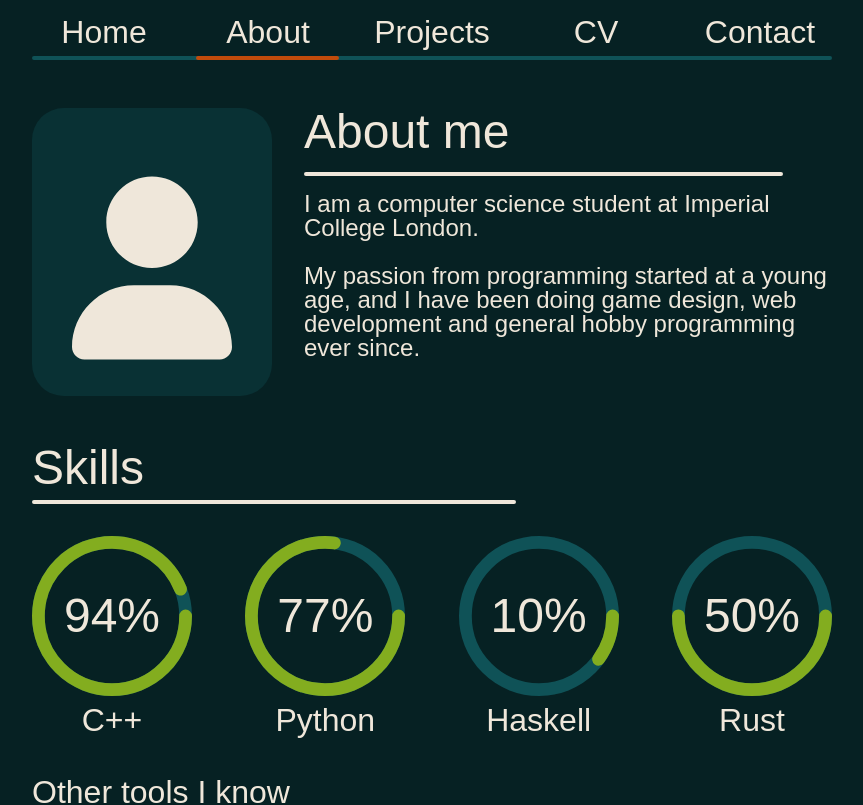
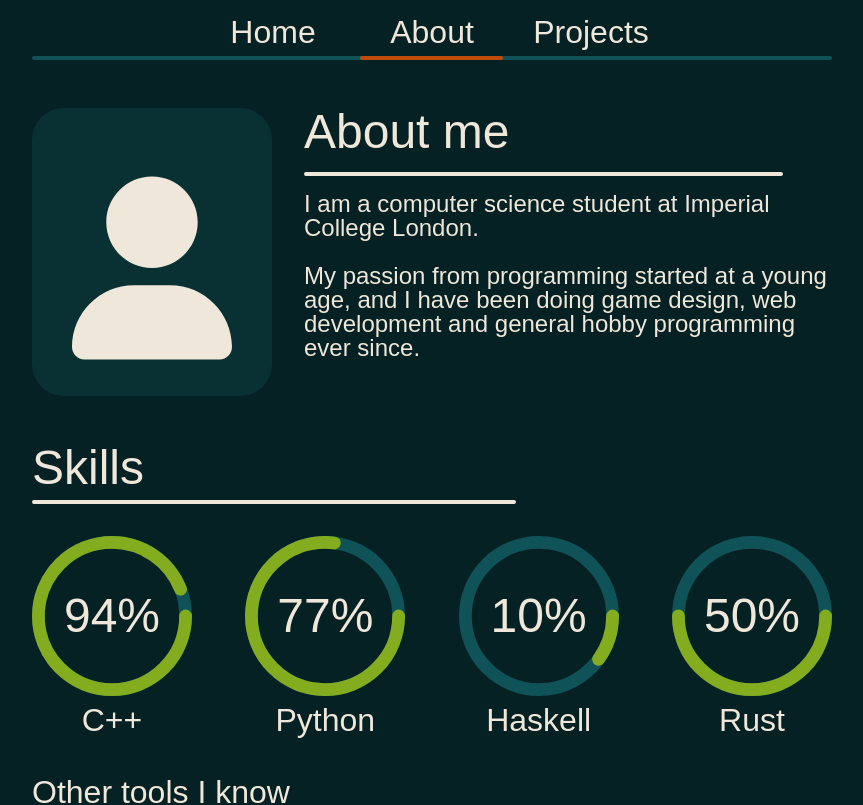
Before and after one commit to darida12321/darida12321.github.io, a Vue app: page /about in a window 1280 px wide. Shown: the top 805 px of the page, without its empty margins (208-1071 px from the left). Built offline with nearby package versions, Linux system fonts and the light colour scheme.

Commit message:
delete CV and contact windows

```diff
--- a/src/components/NavBar.vue
+++ b/src/components/NavBar.vue
@@ -4,8 +4,6 @@
       <router-link to="/">Home</router-link>
       <router-link to="/about">About</router-link>
       <router-link to="/project">Projects</router-link>
-      <router-link to="/cv">CV</router-link>
-      <router-link to="/contact">Contact</router-link>
     </div>
     <hr id="dividor"/>
   </div>
@@ -17,7 +15,8 @@
   height: 3rem;
   margin: auto;
   display: flex;
-  justify-content: space-between;
+  gap: 15px;
+  justify-content: center;
   align-items: flex-end;
 }
 
--- a/src/router/index.js
+++ b/src/router/index.js
@@ -2,8 +2,6 @@ import { createRouter, createWebHistory } from 'vue-router'
 import HomeView from '../views/HomeView.vue'
 import AboutView from '../views/AboutView.vue'
 import ProjectView from '../views/ProjectView.vue'
-import CvView from '../views/CvView.vue'
-import ContactView from '../views/ContactView.vue'
 
 const routes = [
   {
@@ -20,16 +18,6 @@ const routes = [
     path: '/project',
     name: 'project',
     component: ProjectView
-  },
-  {
-    path: '/cv',
-    name: 'cv',
-    component: CvView
-  },
-  {
-    path: '/contact',
-    name: 'contact',
-    component: ContactView
   }
 ]
 
--- a/src/views/ContactView.vue
+++ /dev/null
@@ -1,8 +0,0 @@
-<script setup>
-import NavBar from '@/components/NavBar.vue'
-</script>
-
-<template>
-  <NavBar/>
-  <h1>CONTACT MEEEEE</h1>
-</template>
--- a/src/views/CvView.vue
+++ /dev/null
@@ -1,8 +0,0 @@
-<script setup>
-import NavBar from '@/components/NavBar.vue'
-</script>
-
-<template>
-  <NavBar/>
-  <h1>Download my CV???</h1>
-</template>
```
Also changed, not shown: 1 other file (tests, documents, lock files or other folders).
